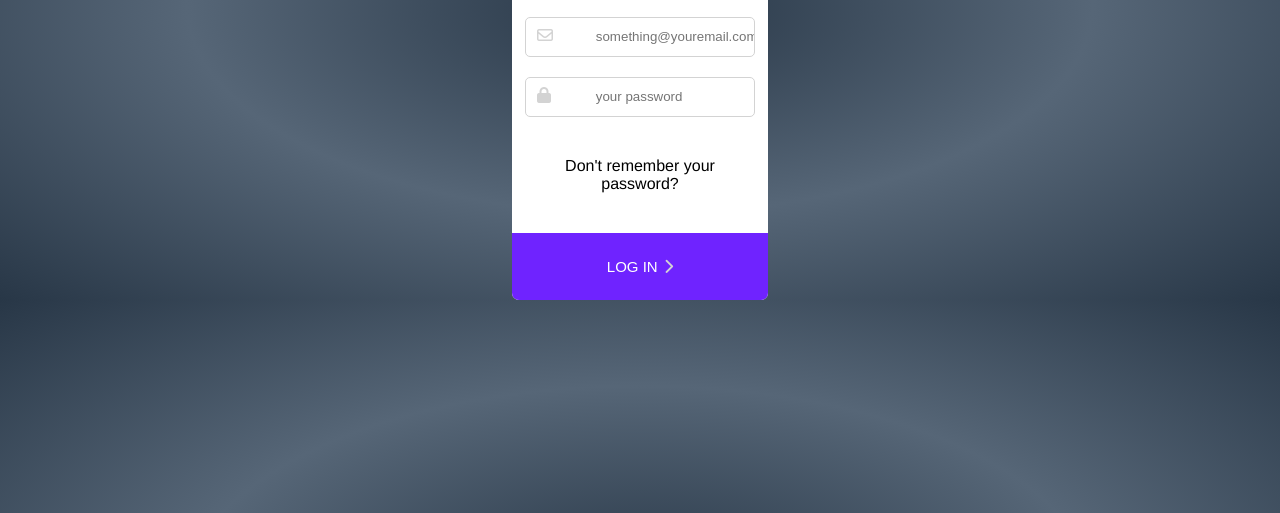
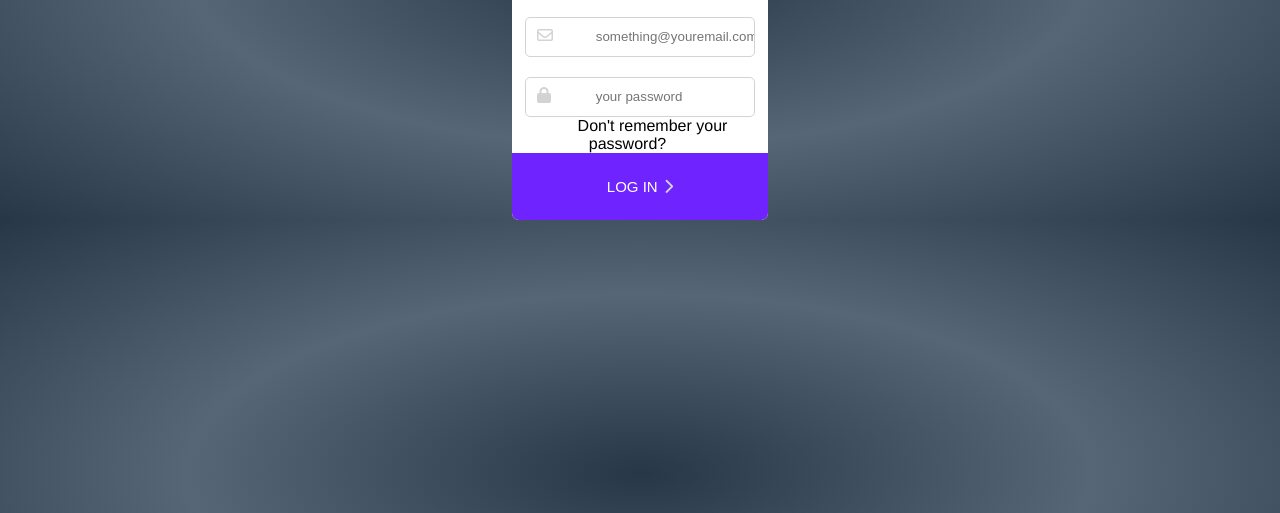
Before and after one commit to NtwaliHeritier/microverse-login-page-clone, a plain HTML site: page index.html in a window 1280 px wide. Shown: the part 287-800 px from the top of the page. Drawn offline with Linux system fonts and the light colour scheme.

Commit message:
added final touches

```diff
--- a/index.css
+++ b/index.css
@@ -55,9 +55,8 @@ h3 {
     padding-bottom: 20px;
 }
 
-a {
-    display: inline-block;
-    padding: 40px 15px;
+p a {
+    padding: 25px;
     text-decoration: none;
     color: black;
 }
--- a/index.html
+++ b/index.html
@@ -23,7 +23,7 @@
                 <i class="fas fa-lock"></i>
                 <input type="password" placeholder="your password">
             </div>
-            <a href="#">Don't remember your password?</a>
+            <p><a href="#">Don't remember your password?</a></p>
             <button type="submit">LOG IN <i class="fas fa-chevron-right"></i></button>
         </form>
     </div>
```
